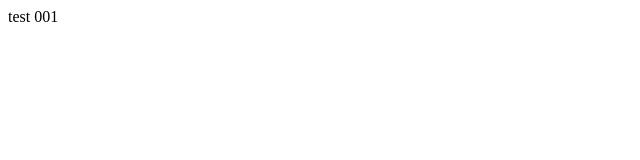
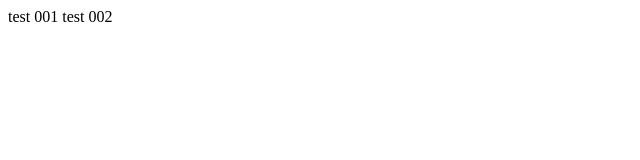
Before and after one commit to Miki69/tbktest, a plain HTML site: page index.html in a window 1280 px wide. Shown: the full height of the page, 0-640 px from the left. Drawn offline with Linux system fonts and the light colour scheme.

Commit message:
Add files via upload

```diff
--- a/index.html
+++ b/index.html
@@ -3,6 +3,7 @@
 </head>
 <body>
 test  001
+test  002
 
 </body>
 </html>
```
